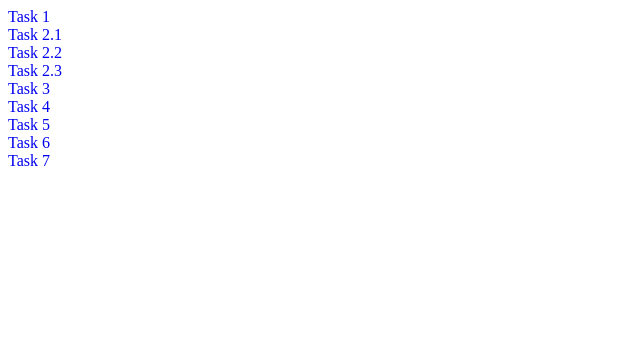
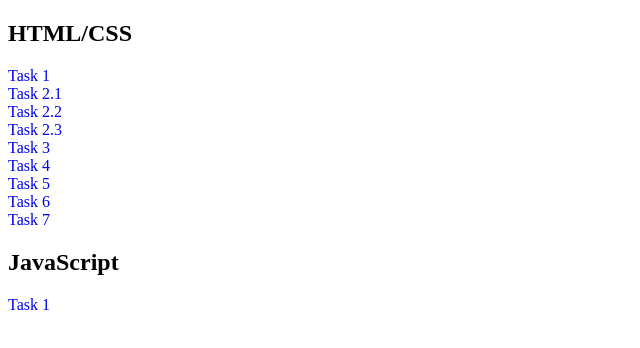
Before and after one commit to lightcraf/FE14, a plain HTML site: page index.html in a window 1280 px wide. Shown: the whole page, without its empty margins (0-640 px from the left). Drawn offline with Linux system fonts and the light colour scheme.

Commit message:
Update index.html

```diff
--- a/index.html
+++ b/index.html
@@ -19,6 +19,7 @@
 </head>
 
 <body>
+    <h2>HTML/CSS</h2>
     <ul>
         <li><a href="HTML/Task%201/index.html">Task 1</a></li>
         <li><a href="HTML/Task%202.1/index.html">Task 2.1</a></li>
@@ -30,6 +31,11 @@
         <li><a href="HTML/Task%206/index.html">Task 6</a></li>
         <li><a href="HTML/Task%207/index.html">Task 7</a></li>
     </ul>
+    <h2>JavaScript</h2>
+    <ul>
+        <li><a href="JS/Task%201/index.html">Task 1</a></li>
+    </ul>
+
 </body>
 
 </html>
```
